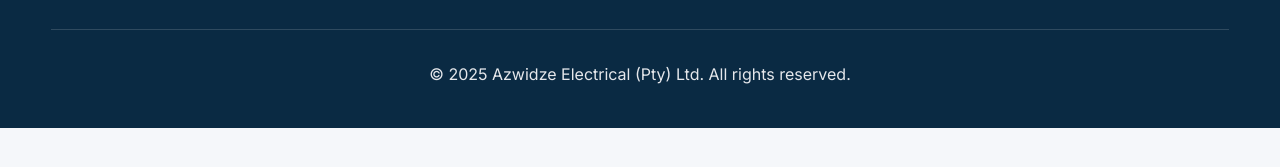
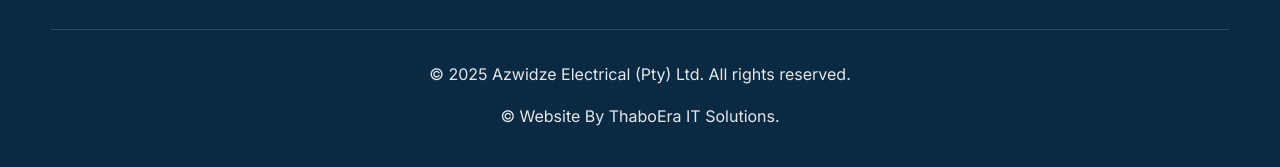
Before and after one commit to MhlengweLibertyLees/Azwidze-Electrical-Services, a plain HTML site: page index.html in a window 1280 px wide. Shown: the part 5294-5461 px from the top of the page. Before the commit the page ends 5422 px from the top, so only its background shows below. Drawn offline with Linux system fonts and the light colour scheme.

Commit message:
Update index.html

```diff
--- a/index.html
+++ b/index.html
@@ -418,6 +418,7 @@
     </div>
     <div class="container footer-bottom">
       <p>&copy; <span id="year"></span> Azwidze Electrical (Pty) Ltd. All rights reserved.</p>
+      <p>&copy Website By ThaboEra IT Solutions.</p>
     </div>
   </footer>
 
```
